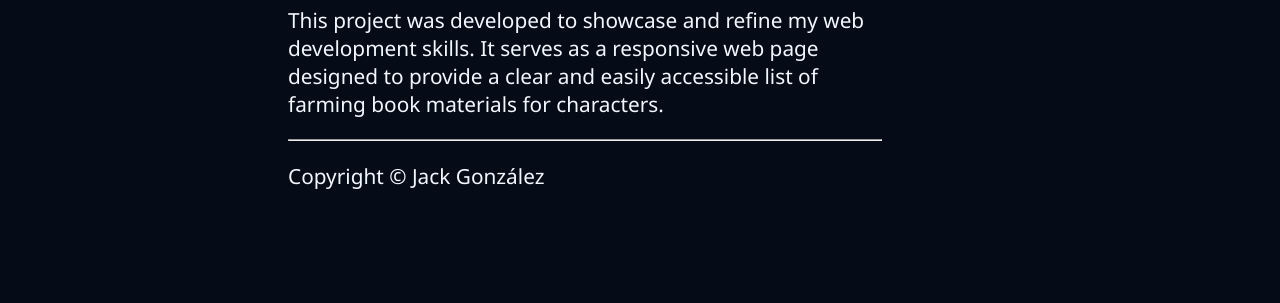
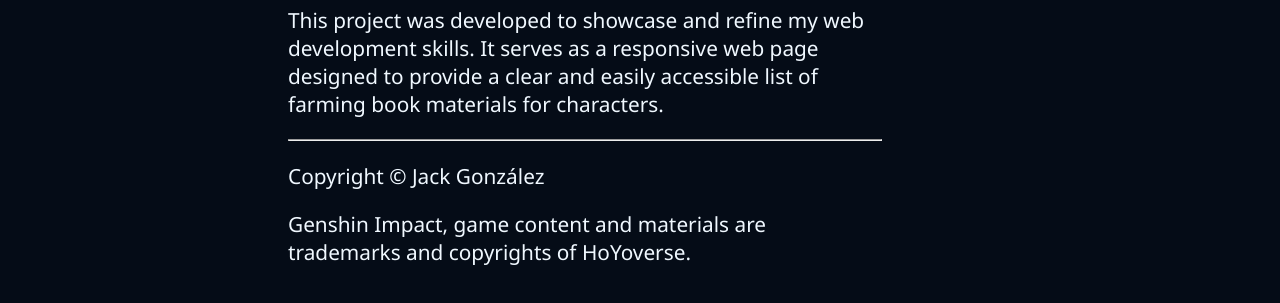
Before and after one commit to JakkGJ/genshin, a plain HTML site: page about.html in a window 1280 px wide. Shown: the part 473-776 px from the top of the page. Drawn offline with Linux system fonts and the light colour scheme.

Commit message:
Updated with Skirk Teaser
* Updated Skirk teaser embedded video.
* Added more info on the footer.
* Added smooth scrolling.

```diff
--- a/about.html
+++ b/about.html
@@ -54,12 +54,13 @@
                 <hr>
                 <footer>
                     <p>Copyright &COPY; Jack González</p>
+                    <p>Genshin Impact, game content and materials are trademarks and copyrights of HoYoverse.</p>
                 </footer>
 
             </div>
 
             <div class="media">
-                <iframe width="300" height="315" src="https://www.youtube.com/embed/1yMiRtdOVmM?si=XJ_mJaxe7fYZzcfZ"
+                <iframe width="300" height="315" src="https://www.youtube.com/embed/injdhkGRoCs?si=EJFG2kvSnTBw9BR2"
                     title="YouTube video player"
                     allow="accelerometer; autoplay; clipboard-write; encrypted-media; gyroscope; picture-in-picture; web-share"
                     referrerpolicy="strict-origin-when-cross-origin" allowfullscreen>
--- a/css/style.css
+++ b/css/style.css
@@ -1,5 +1,9 @@
 * {
     font-family: 'Segoe UI', Tahoma, Geneva, Verdana, sans-serif;
+}
+
+html {
+  scroll-behavior: smooth;
 }
 
 body {
```
Also changed, not shown: index.html (+2 -1 lines), materials.html (+2 -1 lines).
